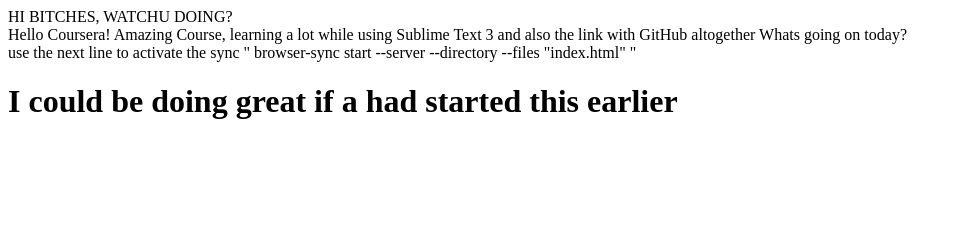
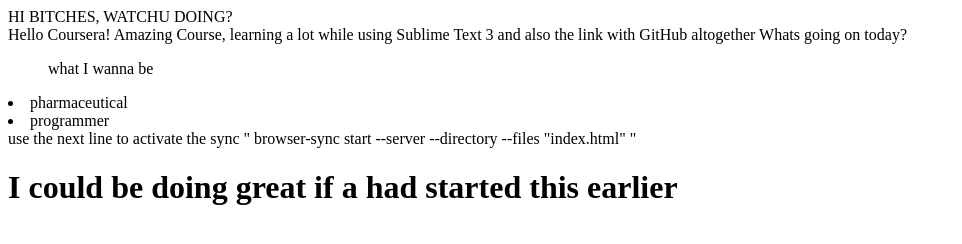
Before and after one commit to JozxL98/crispy-pancake, a plain HTML site: page index.html in a window 1280 px wide. Shown: the whole page, without its empty margins (0-962 px from the left). Drawn offline with Linux system fonts and the light colour scheme.

Commit message:
hello again :)

```diff
--- a/index.html
+++ b/index.html
@@ -7,6 +7,9 @@
    <body>
       <header> HI BITCHES, WATCHU DOING?</header>Hello Coursera! Amazing Course, learning a lot while using Sublime Text 3 and also the link  with GitHub altogether
       Whats going on today?
+      <ul> what I wanna be</ul>
+      <li>pharmaceutical</li>
+      <li>programmer</li>
       <div> use the  next line to activate the sync " browser-sync start --server --directory --files "index.html" "</div>
    <h1>I could be doing great if a had started this earlier</h1>
    </body>
```
